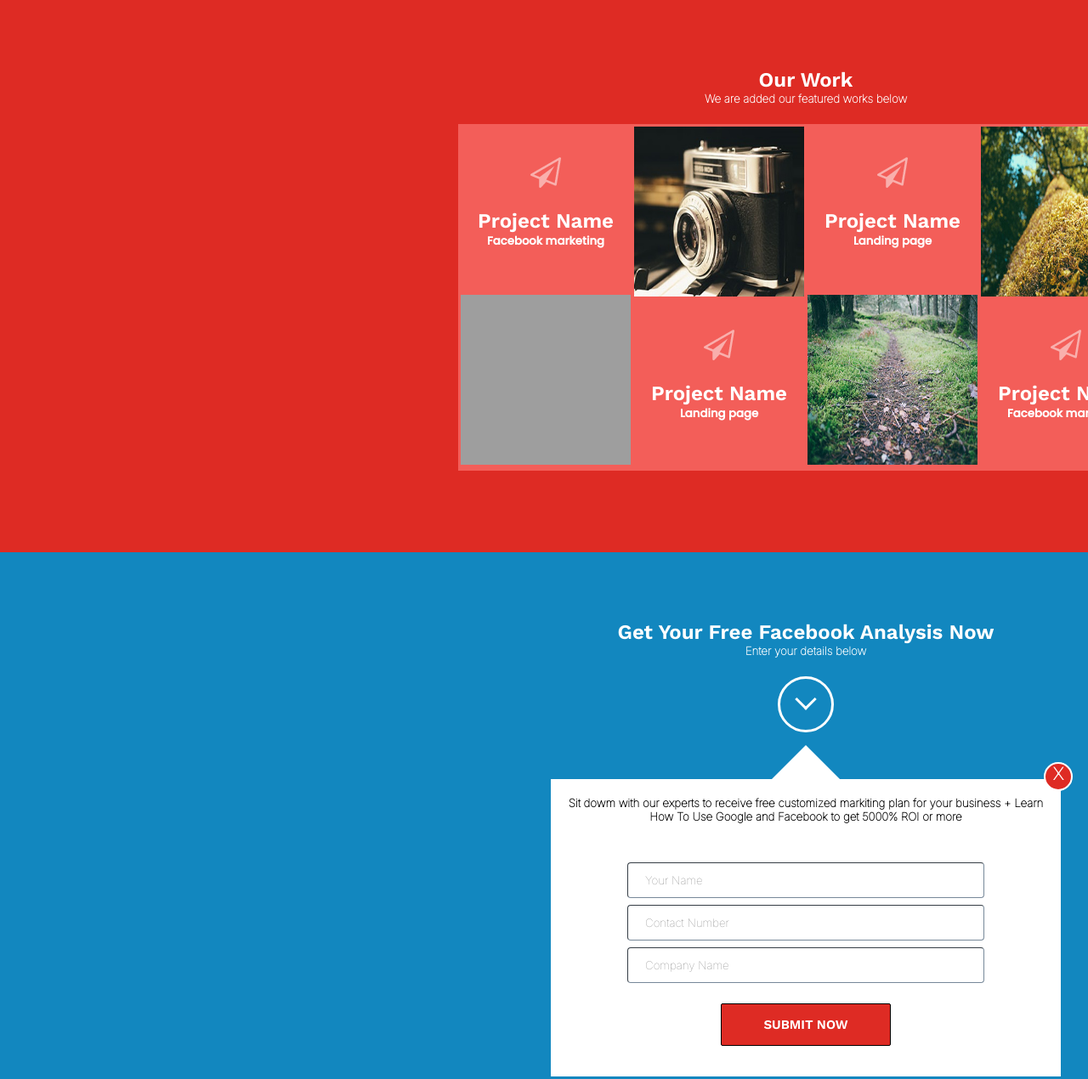
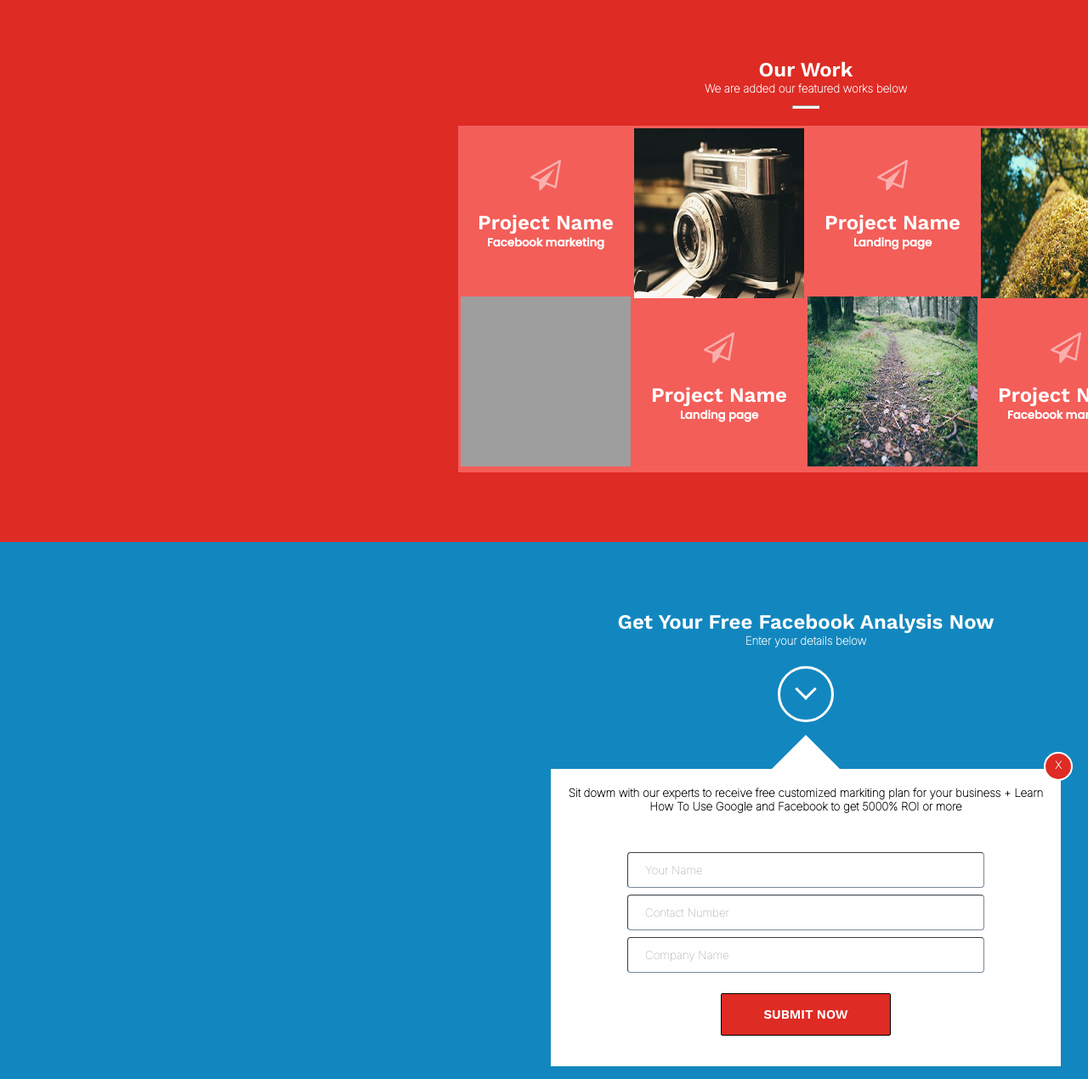
Before and after one commit to DronPonchikov/css, a plain HTML site: page index.html in a window 1280 px wide. Shown: the top 1270 px of the page at 85% size. Drawn offline with nearby package versions, Linux system fonts and the light colour scheme; grey boxes are pictures that could not be loaded.

Commit message:
low level

```diff
--- a/css/main.css
+++ b/css/main.css
@@ -35,6 +35,9 @@ h6{
     font-family: Poppins;
     margin-top: -20px;
 }
+.header_title{
+    margin-top: -20px;
+}
 #subscribe{
    font-family:  Work Sans;
 }
@@ -43,8 +46,15 @@ h6{
     height: 650px;
     border: rgb(222, 43, 36);
     background-color: rgb(222, 43, 36);
-
     margin-top: -20px;
+}
+.dash{
+    margin: auto;
+    margin-top: -10px;
+    width: 30px;
+    height: 2px;
+    background-color: white;
+    margin-bottom: 20px;
 }
 #table_photos{
 
@@ -139,7 +149,7 @@ td{
     color: black;
     font-family: Inter;
 }
-#cancel{
+.cancel{
     margin-left: 580px;
     margin-top: -20px;
     width: 30px;
@@ -152,12 +162,15 @@ td{
     border-style: solid;
     border-width: 2px;
     font-weight:bolder;
-    font-size: 20px;
+    font-size: 15px;
     color: white;
     border-color:rgb(255, 255, 255);
     position: absolute;
 
 
+ }
+ #cancel-font{
+     margin-top: 6px;
  }
 #name:hover{
     border-width: 2px;
--- a/index.html
+++ b/index.html
@@ -17,6 +17,7 @@
             <div class="container">
                 <h1 class="header_title">Our Work</h1>
                 <h5>We are added our featured works below</h5>
+                <hr class="dash">
                 <table  id="table_photos">
                 <tr>
                     <td>
@@ -83,9 +84,8 @@
             <h5>Enter your details below</h5>
             <div id="circle">   <div class="arrow arrow-bottom"></div>  </div>
             <div  id="triangle">     </div>
-
             <div id="white_rectangle">
-                <div  id="cancel">  X   </div>
+                <div  class="cancel"> <h5 id="cancel-font" > X </h5>    </div>
                 <h5 id="ad">Sit dowm with our experts to receive free customized markiting plan for your business
                     + Learn How To Use Google and Facebook to get 5000% ROI or more </h5>
                     <div class="inputs"> <input type="email"  placeholder = "Your Name" id="name"> </input>
```
